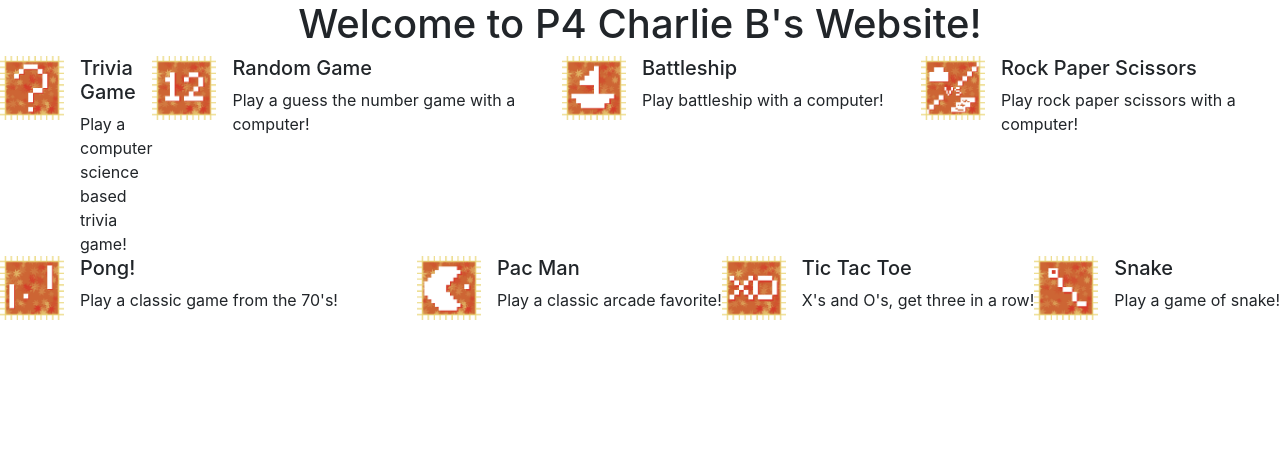
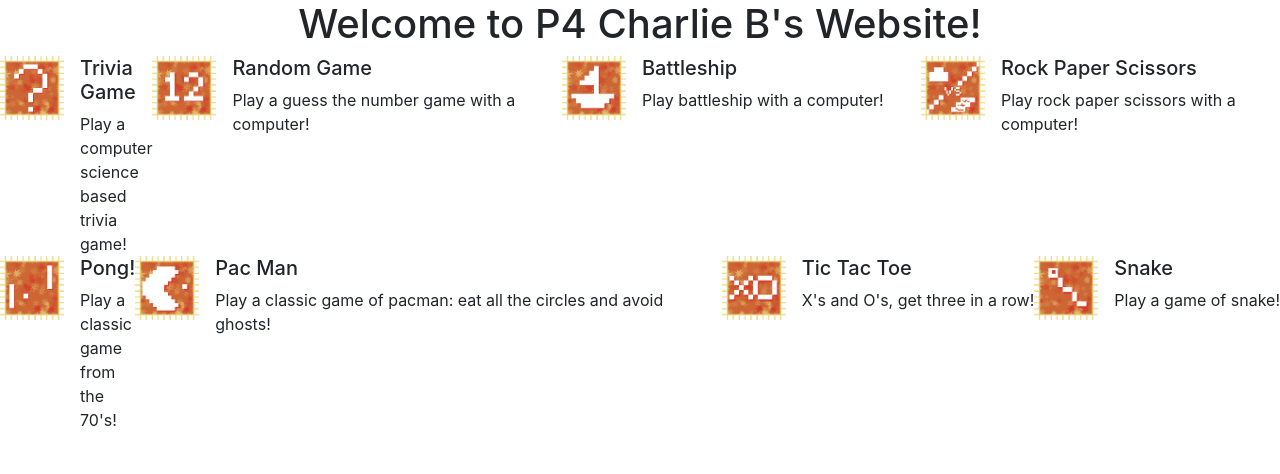
Before and after one commit to KrispyKremeSavage/Gaming-Website-Project, a Flask app: page / in a window 1280 px wide; the page is wider, and only the part inside the window is pictured. Shown: the part 326-800 px from the top of that part. Run offline with Flask 2, Linux system fonts and the light colour scheme.

Commit message:
fixed pacman (somewhat)

```diff
--- a/templates/home.html
+++ b/templates/home.html
@@ -53,7 +53,7 @@
        </a>
       <div class="media-body">
        <h5 class="mt-0">Pac Man</h5>
-       Play a classic arcade favorite!
+       Play a classic game of pacman: eat all the circles and avoid ghosts!
       </div>
        <div class="media">
         <a href="/tics">
```
